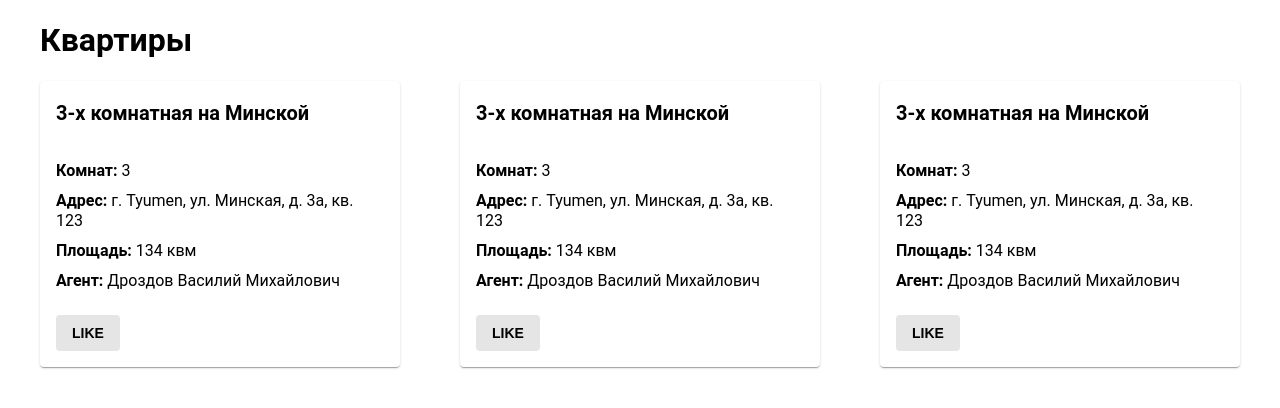
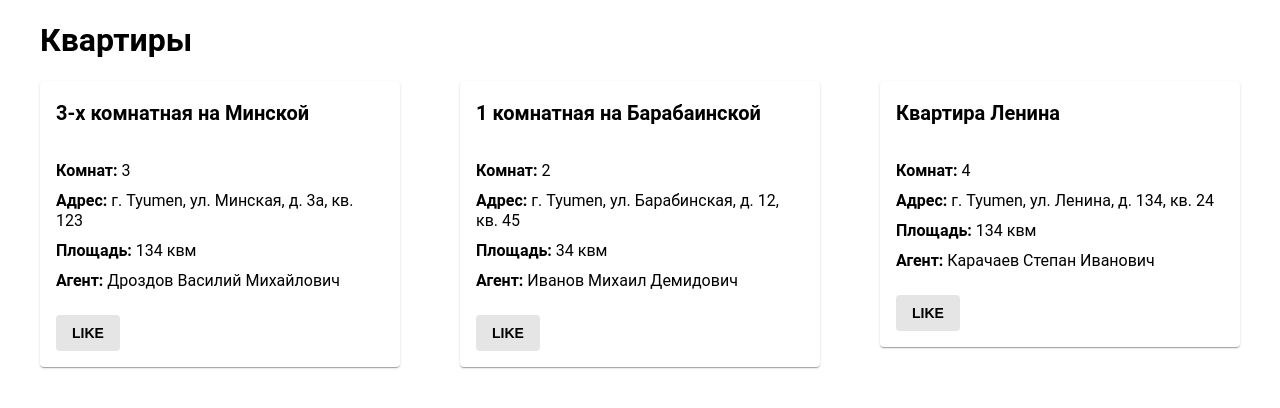
Before and after one commit to adaptedbee/task_for_middle, an Angular app: page / in a window 1280 px wide. Shown: the top 408 px of the page. Built offline with nearby package versions, Linux system fonts and the light colour scheme.

Commit message:
Шаблонизация карточки квартиры

```diff
--- a/src/app/flats/components/flat-card/flat-card.component.html
+++ b/src/app/flats/components/flat-card/flat-card.component.html
@@ -1,17 +1,29 @@
 <section class="flat-card">
-  <h2 class="flat-card__name">3-х комнатная на Минской</h2>
+  <h2
+    *ngIf="flat?.title"
+    class="flat-card__name">
+    {{flat?.title}}
+  </h2>
 
-  <p class="flat-card__parameter">
-    <b>Комнат:</b> 3
+  <p
+    *ngIf="flat?.rooms"
+    class="flat-card__parameter">
+    <b>Комнат:</b> {{flat?.rooms}}
   </p>
-  <p class="flat-card__parameter">
-    <b>Адрес:</b> г. Tyumen, ул. Минская, д. 3a, кв. 123
+  <p
+    *ngIf="flat?.address"
+    class="flat-card__parameter">
+    <b>Адрес:</b> г. {{flat?.address?.city}}, ул. {{flat?.address?.street}}, д. {{flat?.address?.house}}, кв. {{flat?.address?.room}}
   </p>
-  <p class="flat-card__parameter">
-    <b>Площадь:</b> 134 квм
+  <p
+    *ngIf="flat?.area && flat?.areaUnit"
+    class="flat-card__parameter">
+    <b>Площадь:</b> {{flat?.area}} {{flat?.areaUnit}}
   </p>
-  <p class="flat-card__parameter">
-    <b>Агент:</b> Дроздов Василий Михайлович
+  <p
+    *ngIf="flat?.agent"
+    class="flat-card__parameter">
+    <b>Агент:</b> {{flat?.agent?.lastName}} {{flat?.agent?.firstName}} {{flat?.agent?.middleName}}
   </p>
 
   <div class="flat-card__buttons-wrapper">
--- a/src/app/flats/components/flat-card/flat-card.component.ts
+++ b/src/app/flats/components/flat-card/flat-card.component.ts
@@ -1,4 +1,5 @@
-import { Component, OnInit } from '@angular/core';
+import { Component, Input, OnInit } from '@angular/core';
+import { Flat } from '../../models/flat';
 
 @Component({
   selector: 'app-flat-card',
@@ -7,6 +8,8 @@ import { Component, OnInit } from '@angular/core';
 })
 export class FlatCardComponent implements OnInit {
 
+  @Input() flat: Flat;
+
   constructor() { }
 
   ngOnInit(): void {
--- a/src/app/flats/components/flats/flats.component.html
+++ b/src/app/flats/components/flats/flats.component.html
@@ -2,14 +2,12 @@
   <h1 class="flats__headline">Квартиры</h1>
 
   <div class="flats__wrapper">
-    <div class="flats__card-wrapper">
-      <app-flat-card></app-flat-card>
-    </div>
-    <div class="flats__card-wrapper">
-      <app-flat-card></app-flat-card>
-    </div>
-    <div class="flats__card-wrapper">
-      <app-flat-card></app-flat-card>
+    <div
+      *ngFor="let flat of flats"
+      class="flats__card-wrapper">
+      <app-flat-card
+        [flat]="flat"
+      ></app-flat-card>
     </div>
   </div>
 </div>
--- a/src/app/flats/models/flat.ts
+++ b/src/app/flats/models/flat.ts
@@ -32,7 +32,7 @@ export class Flat {
       }
 
       if (data['attributes']['address'] !== undefined) {
-        this.address =new FlatAddress().deserialize(data['attributes']['address']);
+        this.address = new FlatAddress().deserialize(data['attributes']['address']);
       }
     }
 
```
